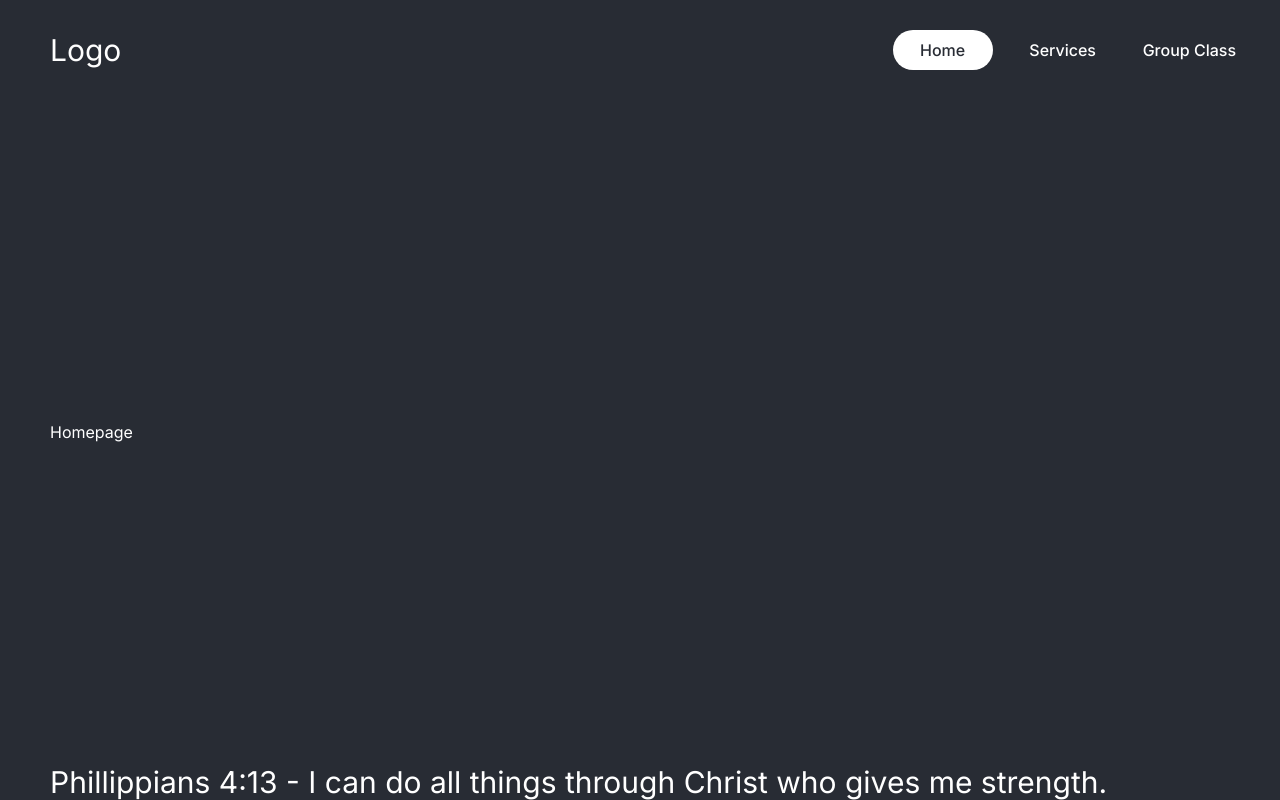
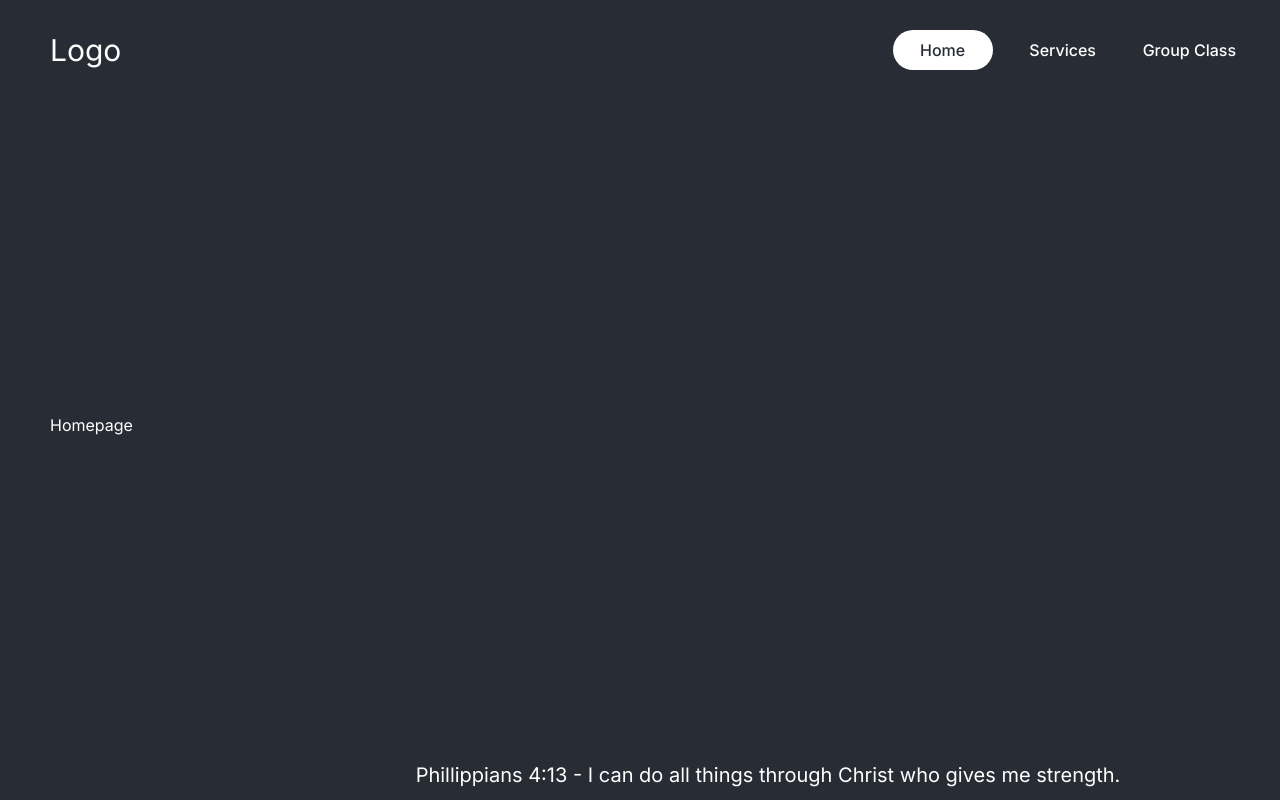
Before and after one commit to SShak/fitness, a Next.js app: page / in a window 1280 px wide. Shown: the top 800 px of the page. Built offline with nearby package versions, Linux system fonts and the light colour scheme.

Commit message:
small change

```diff
--- a/src/components/footer/Footer.jsx
+++ b/src/components/footer/Footer.jsx
@@ -2,9 +2,11 @@ import styles from "./footer.module.css";
 
 const Footer = () => {
   return (
-    <div className={styles.passage}>
-      Phillippians 4:13 - I can do all things through Christ who gives me
-      strength.
+    <div className={styles.container}>
+      <div className={styles.passage}>
+        Phillippians 4:13 - I can do all things through Christ who gives me
+        strength.
+      </div>
     </div>
   );
 };
--- a/src/components/footer/footer.module.css
+++ b/src/components/footer/footer.module.css
@@ -1,4 +1,11 @@
+.container {
+  height: 50px;
+  display: flex;
+  align-items: center;
+  justify-content: center;
+}
+
 .passage {
-  font-size: 30px;
+  font-size: 20px;
   font-weigth: bold;
 }
```
